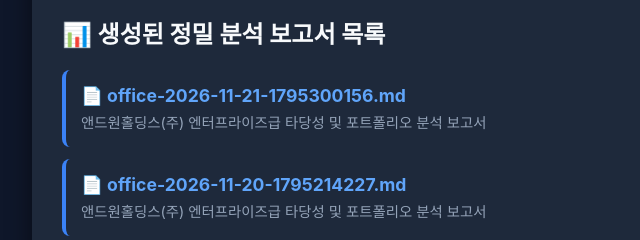
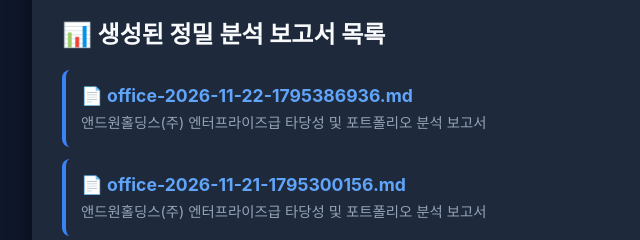
Before and after one commit to znightzhawk-stack/laclef, a plain HTML site: page index.html in a window 1280 px wide. Shown: the part 197-437 px from the top of the page, 128-768 px from the left. Drawn offline with Linux system fonts and the light colour scheme.

Commit message:
chore: auto-generate executive dashboard & reports [skip ci]

```diff
--- a/index.html
+++ b/index.html
@@ -20,6 +20,11 @@
 
         <h2>📊 생성된 정밀 분석 보고서 목록</h2>
         <ul>
+
+        <li style="margin-bottom: 12px; padding: 15px; background: #1e293b; border-radius: 8px; border-left: 4px solid #3b82f6;">
+            <a href="reports/office-2026-11-22-1795386936.md" target="_blank" style="color: #60a5fa; font-weight: bold; text-decoration: none; font-size: 1.1rem;">📄 office-2026-11-22-1795386936.md</a>
+            <p style="color: #94a3b8; margin: 5px 0 0 0; font-size: 0.9rem;">앤드원홀딩스(주) 엔터프라이즈급 타당성 및 포트폴리오 분석 보고서</p>
+        </li>
 
         <li style="margin-bottom: 12px; padding: 15px; background: #1e293b; border-radius: 8px; border-left: 4px solid #3b82f6;">
             <a href="reports/office-2026-11-21-1795300156.md" target="_blank" style="color: #60a5fa; font-weight: bold; text-decoration: none; font-size: 1.1rem;">📄 office-2026-11-21-1795300156.md</a>
```
Also changed, not shown: 1 other file.
